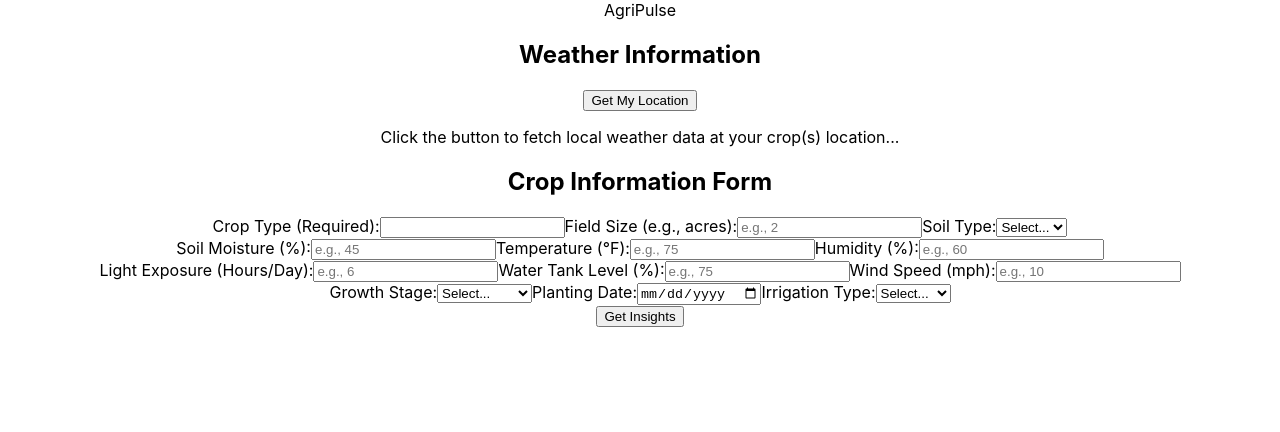
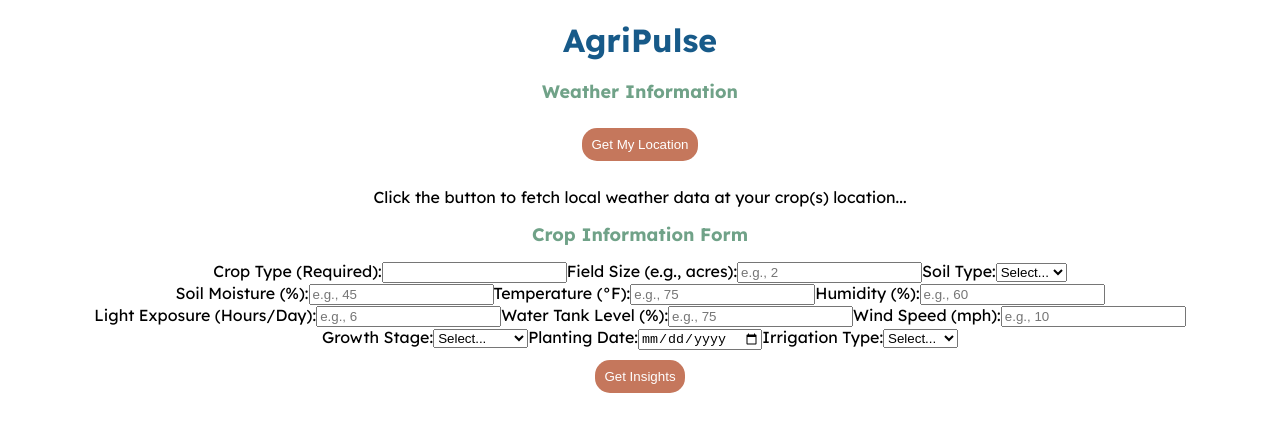
Before and after one commit to rfig1226/AgriPulse, a React (Create React App) app: page / in a window 1280 px wide. Shown: the top 432 px of the page. Built offline with nearby package versions, Linux system fonts and the light colour scheme.

Commit message:
some ui design changes

```diff
--- a/public/index.html
+++ b/public/index.html
@@ -10,6 +10,12 @@
       content="Web site created using create-react-app"
     />
     <link rel="apple-touch-icon" href="%PUBLIC_URL%/logo192.png" />
+    <link rel="preconnect" href="https://fonts.googleapis.com" />
+    <link rel="preconnect" href="https://fonts.gstatic.com" crossorigin />
+    <link
+      href="https://fonts.googleapis.com/css2?family=Lexend:wght@100..900&display=swap"
+      rel="stylesheet"
+    />
     <!--
       manifest.json provides metadata used when your web app is installed on a
       user's mobile device or desktop. See https://developers.google.com/web/fundamentals/web-app-manifest/
@@ -24,7 +30,7 @@
       work correctly both with client-side routing and a non-root public URL.
       Learn how to configure a non-root public URL by running `npm run build`.
     -->
-    <title>React App</title>
+    <title>AgriPulse</title>
   </head>
   <body>
     <noscript>You need to enable JavaScript to run this app.</noscript>
--- a/src/App.css
+++ b/src/App.css
@@ -1,6 +1,8 @@
 .App {
   text-align: center;
+  font-family: "Lexend", sans-serif;
 }
+
 
 .App-logo {
   height: 40vmin;
@@ -11,6 +13,29 @@
   .App-logo {
     animation: App-logo-spin infinite 20s linear;
   }
+}
+
+.title {
+  color: #175A89;
+  font-size: 32px;
+  font-weight: bolder;
+  margin: 20px;
+}
+
+.header {
+  color: #70A288;
+  font-size: 18px;
+  font-weight: bold;
+  margin: 15px;
+}
+
+button {
+  border-radius: 15px;
+  border-color: transparent;
+  background-color: #C5775C;
+  color: white;
+  padding: 7px;
+  margin: 10px;
 }
 
 .App-header {
--- a/src/App.js
+++ b/src/App.js
@@ -1,15 +1,13 @@
 import logo from "./logo.svg";
 import "./App.css";
-import Dashboard from "./components/dashboard";
 import Weather from "./components/weather";
 import CropForm from "./components/cropform";
 
 function App() {
   return (
     <div className="App">
-      <div>AgriPulse</div>
+      <div className="title">AgriPulse</div>
       <Weather />
-      <Dashboard />
       <CropForm />
     </div>
   );
--- a/src/components/cropform.js
+++ b/src/components/cropform.js
@@ -1,5 +1,6 @@
 import React, { useState } from "react";
 import { useLocation } from "../locationContext.js";
+import "../App.css";
 
 function CropForm() {
   const { location } = useLocation(); // Access location state
@@ -59,7 +60,7 @@ function CropForm() {
 
   return (
     <div>
-      <h2>Crop Information Form</h2>
+      <div className="header">Crop Information Form</div>
       <form onSubmit={handleSubmit}>
         {/* Crop Type */}
         <div>
--- a/src/components/dashboard.js
+++ /dev/null
@@ -1,5 +0,0 @@
-function Dashboard() {
-  return <div></div>;
-}
-
-export default Dashboard;
--- a/src/components/weather.js
+++ b/src/components/weather.js
@@ -1,5 +1,6 @@
 import React, { useState, useEffect } from "react";
 import { useLocation } from "../locationContext.js";
+import "../App.css";
 
 function Weather() {
   const { location, setLocation } = useLocation();
@@ -52,7 +53,7 @@ function Weather() {
 
   return (
     <div>
-      <h2>Weather Information</h2>
+      <div className="header">Weather Information</div>
       <button onClick={handleGetLocation}>Get My Location</button>
       {error ? (
         <p>{error}</p>
--- a/src/index.css
+++ b/src/index.css
@@ -1,6 +1,6 @@
 body {
   margin: 0;
-  font-family: -apple-system, BlinkMacSystemFont, 'Segoe UI', 'Roboto', 'Oxygen',
+  font-family: -apple-system, BlinkMacSystemFont,'Lexend', 'Segoe UI', 'Roboto', 'Oxygen',
     'Ubuntu', 'Cantarell', 'Fira Sans', 'Droid Sans', 'Helvetica Neue',
     sans-serif;
   -webkit-font-smoothing: antialiased;
```
